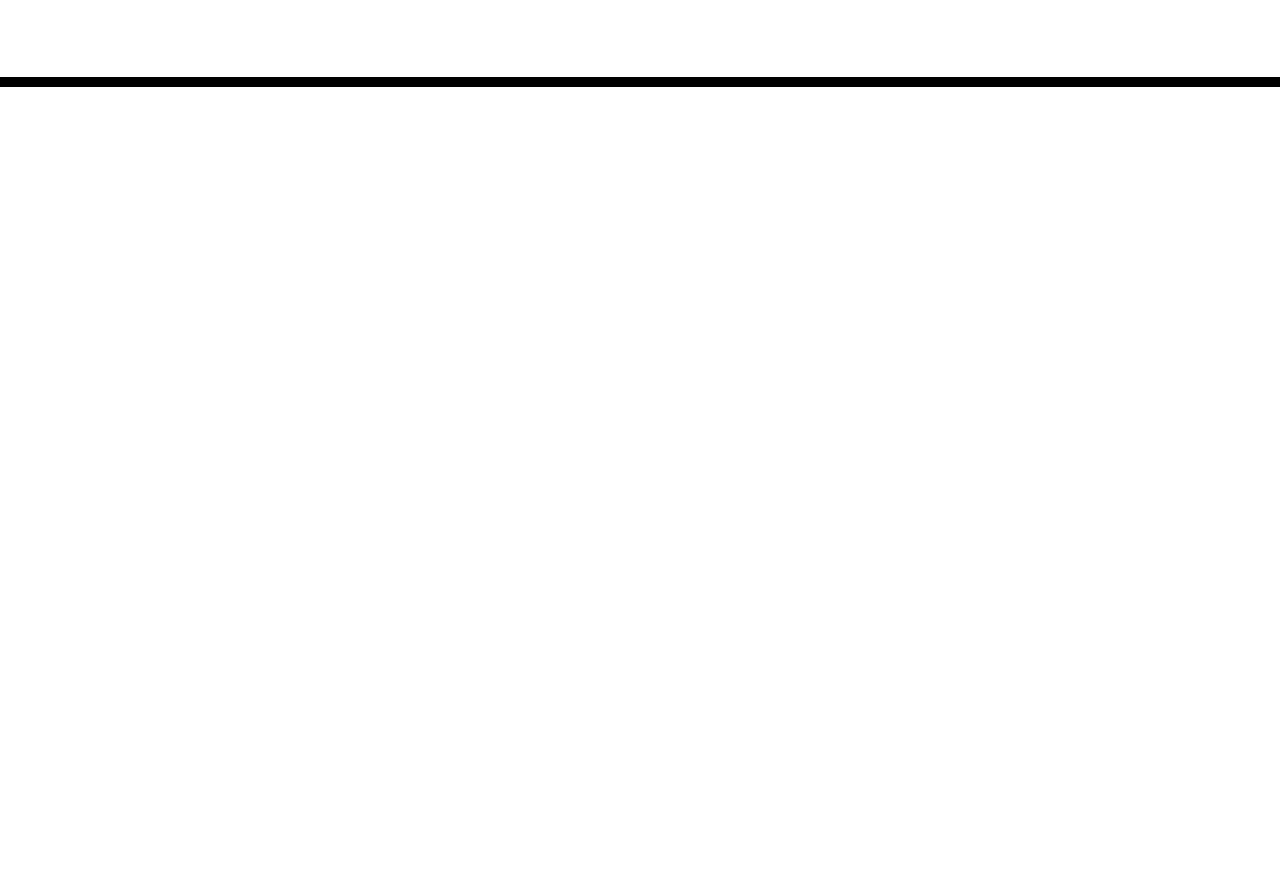
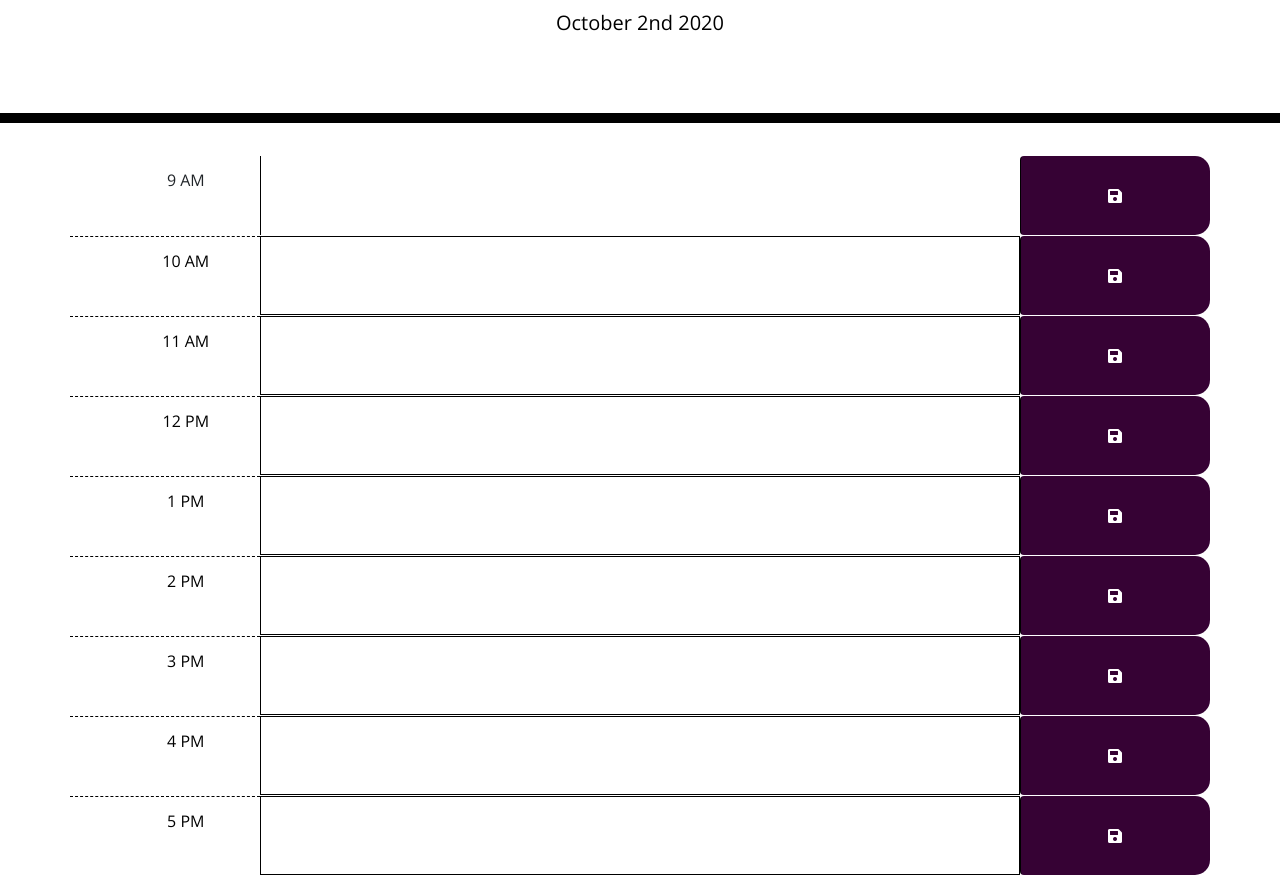
Before and after one commit to dakuglin/work-day-scheduler05, a plain HTML site: page index.html in a window 1280 px wide. Shown: the part 181-1056 px from the top of the page. Before the commit the page ends 800 px from the top, so only its background shows below. Drawn offline with nearby package versions, Linux system fonts and the light colour scheme.

Commit message:
updated files

```diff
--- a/index.html
+++ b/index.html
@@ -30,12 +30,123 @@
     </header>
     <div class="container">
       <!-- Timeblocks go here -->
+
+      <!--Hour 9-->
+      <div class="row time-block" id="hour-9">
+        <div class="col-md-2 hour9">
+          9 AM
+        </div>
+        <textarea class="col-md-8 description9"></textarea>
+        <button class="btn saveBtn col-md-2"><i class="fas fa-save"></i></button>
+      </div>
+
+       <!--Hour 10-->
+       <div class="row time-block" id="hour-10">
+        <div class="col-md-2 hour">
+          10 AM
+        </div>
+        <textarea class="col-md-8 description"></textarea>
+        <button class="btn saveBtn col-md-2"><i class="fas fa-save"></i></button>
+      </div>
+
+
+
+      <!--Hour 11-->
+      <div class="row time-block" id="hour-11">
+        <div class="col-md-2 hour">
+          11 AM
+        </div>
+        <textarea class="col-md-8 description"></textarea>
+        <button class="btn saveBtn col-md-2"><i class="fas fa-save"></i></button>
+      </div>
+
+      <!--Hour 12-->
+      <div class="row time-block" id="hour-12">
+        <div class="col-md-2 hour">
+          12 PM
+        </div>
+        <textarea class="col-md-8 description"></textarea>
+        <button class="btn saveBtn col-md-2"><i class="fas fa-save"></i></button>
+      </div>
+
+      <!--Hour 1-->
+      <div class="row time-block" id="hour-1">
+        <div class="col-md-2 hour">
+          1 PM
+        </div>
+        <textarea class="col-md-8 description"></textarea>
+        <button class="btn saveBtn col-md-2"><i class="fas fa-save"></i></button>
+      </div>
+
+      <!--Hour 2-->
+      <div class="row time-block" id="hour-2">
+        <div class="col-md-2 hour">
+          2 PM
+        </div>
+        <textarea class="col-md-8 description"></textarea>
+        <button class="btn saveBtn col-md-2"><i class="fas fa-save"></i></button>
+      </div>
+
+      <!--Hour 3-->
+      <div class="row time-block" id="hour-3">
+        <div class="col-md-2 hour">
+          3 PM
+        </div>
+        <textarea class="col-md-8 description"></textarea>
+        <button class="btn saveBtn col-md-2"><i class="fas fa-save"></i></button>
+      </div>
+
+      <!--Hour 4-->
+      <div class="row time-block" id="hour-4">
+        <div class="col-md-2 hour">
+          4 PM
+        </div>
+        <textarea class="col-md-8 description"></textarea>
+        <button class="btn saveBtn col-md-2"><i class="fas fa-save"></i></button>
+      </div>
+
+      <!--Hour 5-->
+      <div class="row time-block" id="hour-5">
+        <div class="col-md-2 hour">
+          5 PM
+        </div>
+        <textarea class="col-md-8 description"></textarea>
+        <button class="btn saveBtn col-md-2"><i class="fas fa-save"></i></button>
+      </div>
+
+
+
+
+
+
+
+
+
+
+
+
+
+
+
+
+
+
+
+
+
+
+
+
+
+
+
+
     </div>
 
     <script src="https://code.jquery.com/jquery-3.4.1.min.js"></script>
     <!-- Added link to the jQuery library -->
     <script src="https://cdnjs.cloudflare.com/ajax/libs/moment.js/2.24.0/moment.min.js"></script>
-    <script>src="script.js"</script>
+    <script src="script.js"></script>
 
   </body>
 </html>
--- a/script.js
+++ b/script.js
@@ -1,10 +1,79 @@
 
 $(document).ready(function() {
 
-//$('currentDay').text(moment().format("MMM Do YY"));
-$('#currentDay').text(moment().format('MMMM Do YYYY'));
-//$('#currentDay').append()
+    //display current date in p tag on html
+    $('#currentDay').text(moment().format('MMMM Do YYYY'));
 
-// alert("Is this working")
+
+    function timeblockColor() {
+
+        var time = new Date(); //current time
+        var militaryTime = time.getHours(); //military time (just hour)
+        console.log(militaryTime);
+
+
+        var row =  $(".hour9").text(); //9am
+        console.log(row)
+        var hourNine = parseInt(row);
+        var TEST = time.hourNine;
+        console.log(TEST)
+        console.log(hourNine);
+
+        if (militaryTime < hourNine ) {  //current time is less than
+
+        //    var test =  $(".hour9").find("textarea")
+        //    console.log(test)
+            $(".hour9").hide()
+
+
+
+        } else if (militaryTime === hourNine) {
+
+            //$(".hour9").find("textarea").addClass(".present")
+            $(".hour9").hide()
+
+        } else if (militaryTime > hourNine) {
+            console.log("true")
+
+            //$("hour9 > textarea").addClass("past")
+            //$(".hour9").find("textarea").addClass(".present")
+            //$(".description9").css('color','red')
+        //    var test3 =  $("#hour-9").find("textarea").addClass('.past');
+        //    $(".description9").append(test3)
+
+
+            //var test = $(".description9").css("background-color","red")
+             var test = $(".description9").css("display" ,"visible")
+            .past
+            $(".description9").append(test)
+        }
+    };
+
+    timeblockColor();
+
+
+    // var test = $(".saveBtn").css("background-color","red")
+
+    // $(".saveBtn").append(test)
+
+    //focus on data element firlst
+
+    //only thing we need date library for is how to tell the time element with the css and at top of screen
+
+    // how will wil store this data, how to write it to local storage, how to get it out of local storage
 
 });
+
+
+
+
+//Pseduo Code
+
+//User opens the browser to the day planner
+    // Current date is displayed at the top
+
+    //Time blocks are on the screen from 9am to 5pm
+        //color shading
+        //blocks past current time are grey
+        //block on current hour is green
+        //blocks in future are red
--- a/style.css
+++ b/style.css
@@ -23,6 +23,7 @@ textarea{
 
 .description{
   white-space: pre-wrap;
+  border:solid 1px;
 }
 
 .time-block{
@@ -43,6 +44,7 @@ textarea{
 }
 
 .past {
+  display:hidden;
   background-color: #d3d3d3;
   color: white;
 }
@@ -61,7 +63,7 @@ textarea{
   border-left: 1px solid black;
   border-top-right-radius: 15px;
   border-bottom-right-radius: 15px;
-  background-color: #06AED5;
+  background-color: rgb(54, 2, 52);
   color: white;
 }
 
```
Also changed, not shown: 05-third-party-apis-homework-demo.gif (deleted), 1 other file.
